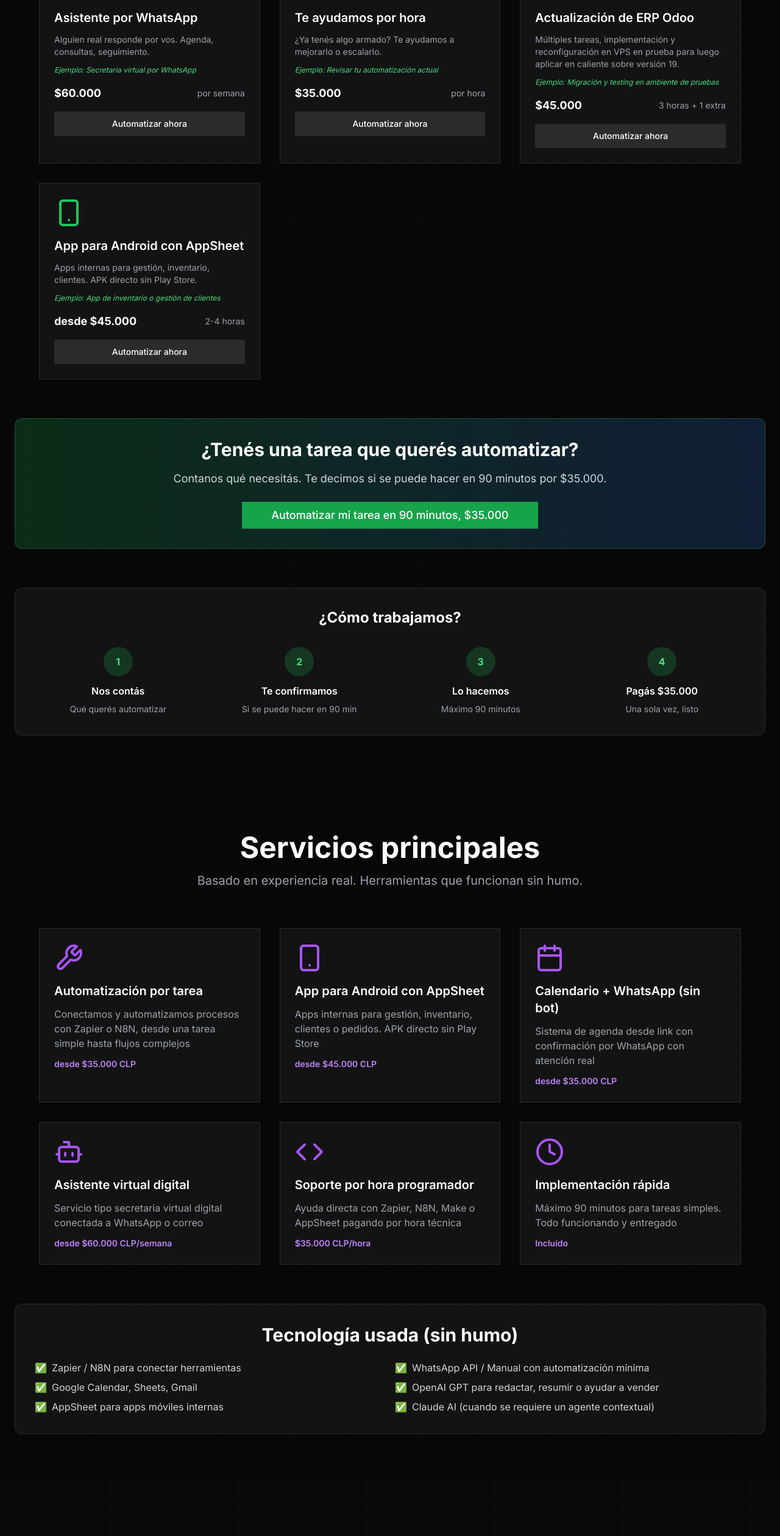
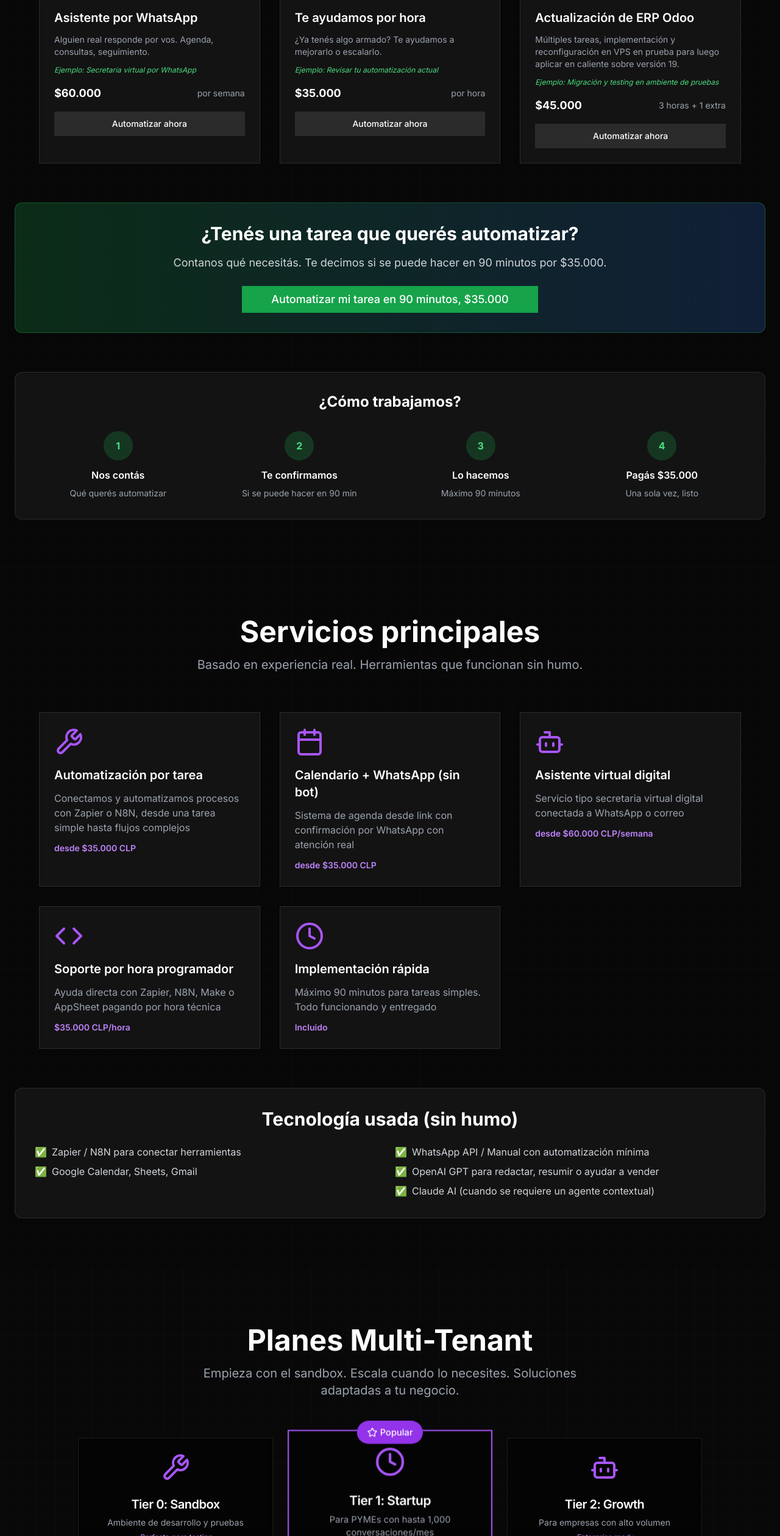
Before and after one commit to SmarterCL/smarterbot.cl, a Next.js app: page / in a window 1280 px wide. Shown: the part 4891-7410 px from the top of the page at 61% size. Built offline with nearby package versions, Linux system fonts and the light colour scheme.

Commit message:
Remove AppSheet service from services and features sections
Co-authored-by: SmarterCL <126079046+SmarterCL@users.noreply.github.com>

```diff
--- a/components/features-section.tsx
+++ b/components/features-section.tsx
@@ -11,12 +11,6 @@ export default function FeaturesSection() {
       description:
         "Conectamos y automatizamos procesos con Zapier o N8N, desde una tarea simple hasta flujos complejos",
       price: "desde $35.000 CLP",
-    },
-    {
-      icon: Smartphone,
-      title: "App para Android con AppSheet",
-      description: "Apps internas para gestión, inventario, clientes o pedidos. APK directo sin Play Store",
-      price: "desde $45.000 CLP",
     },
     {
       icon: Calendar,
@@ -92,9 +86,6 @@ export default function FeaturesSection() {
               <p className="flex items-center">
                 <span className="text-green-400 mr-2">✅</span> Google Calendar, Sheets, Gmail
               </p>
-              <p className="flex items-center">
-                <span className="text-green-400 mr-2">✅</span> AppSheet para apps móviles internas
-              </p>
             </div>
             <div className="space-y-2">
               <p className="flex items-center">
--- a/components/services-section.tsx
+++ b/components/services-section.tsx
@@ -66,15 +66,6 @@ export default function ServicesSection() {
       example: "Ejemplo: Migración y testing en ambiente de pruebas",
       price: "$45.000",
       time: "3 horas + 1 extra",
-      popular: false,
-    },
-    {
-      icon: Smartphone,
-      title: "App para Android con AppSheet",
-      description: "Apps internas para gestión, inventario, clientes. APK directo sin Play Store.",
-      example: "Ejemplo: App de inventario o gestión de clientes",
-      price: "desde $45.000",
-      time: "2-4 horas",
       popular: false,
     },
   ]
```
